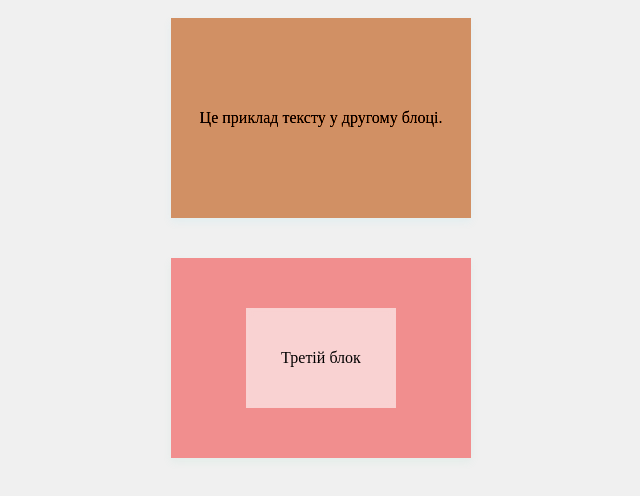
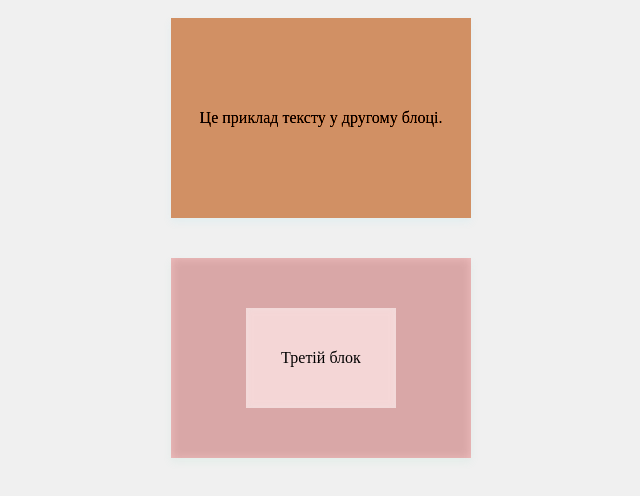
Before and after one commit to Yaroslav9099/start, a plain HTML site: page DZ 18/DZ18.html in a window 1280 px wide. Shown: the part 290-786 px from the top of the page, without its empty margins (319-959 px from the left). Drawn offline with Linux system fonts and the light colour scheme.

Commit message:
Add files via upload

```diff
--- a/DZ 18/DZ18.html
+++ b/DZ 18/DZ18.html
@@ -13,6 +13,7 @@
             height: 100vh;
             background-color: #f0f0f0;
         }
+
         .block {
             width: 300px;
             height: 200px;
@@ -20,32 +21,38 @@
             display: flex;
             align-items: center;
             justify-content: center;
-            background: rgb(241, 142, 142);
+            background: rgba(241, 142, 142, 1);
             box-shadow: 0 4px 8px rgba(122, 209, 180, 0.1);
             transition: all 0.5s ease;
         }
+
         .block img {
             max-width: 100%;
             max-height: 100%;
         }
+
         .block:nth-child(1) {
             filter: blur(2px) opacity(0.8) grayscale(50%);
         }
+
         .block:nth-child(1):hover {
             filter: blur(0) opacity(1) grayscale(0);
         }
+
         .block:nth-child(2) {
             filter: contrast(150%) brightness(90%) hue-rotate(30deg);
         }
+
         .block:nth-child(2):hover {
             filter: contrast(100%) brightness(100%) hue-rotate(0deg);
         }
+
         .block:nth-child(3) {
-            width: 300px;
-            height: 200px;
             position: relative;
+            background: rgba(241, 142, 142, 0.5);
             backdrop-filter: blur(5px) brightness(80%) saturate(120%);
         }
+
         .block:nth-child(3) div {
             width: 50%;
             height: 50%;
@@ -55,6 +62,7 @@
             background: rgba(255, 255, 255, 0.6);
             backdrop-filter: blur(3px);
         }
+
         .block:nth-child(3):hover {
             backdrop-filter: blur(0) brightness(100%) saturate(100%);
         }
```
